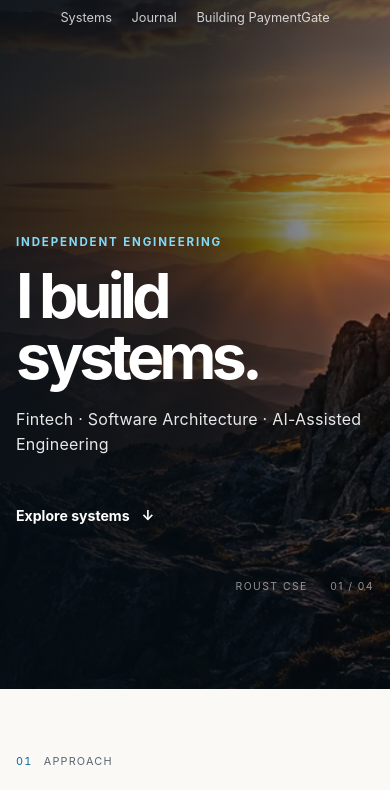
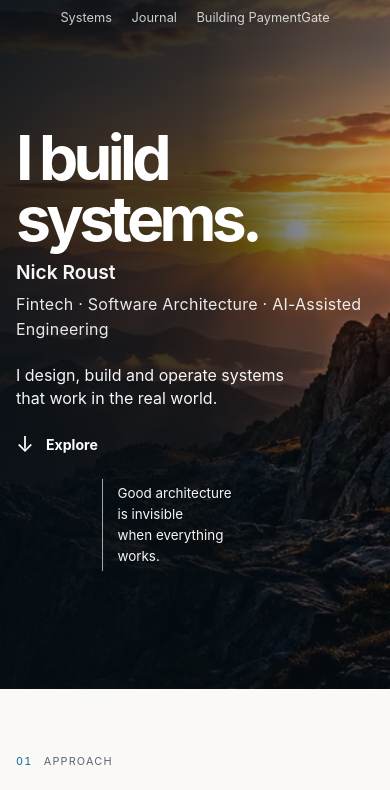
Before and after one commit to nick-roust/roust-us, an Astro site: page / in a window 390 px wide. Shown: the part 54-844 px from the top of the page. Built offline with nearby package versions, Linux system fonts and the light colour scheme; Astro itself is replaced by a stand-in of ours.

Commit message:
feat(pf005): refine hero content composition

```diff
--- a/src/pages/index.astro
+++ b/src/pages/index.astro
@@ -41,11 +41,16 @@ import SocialProfiles from '../components/SocialProfiles.astro';
         />
       </picture>
       <div class="container hero__inner">
-        <p class="eyebrow hero__eyebrow">Independent engineering</p>
-        <h1 id="hero-title">I build systems.</h1>
-        <p class="hero__descriptor">Fintech · Software Architecture · AI-Assisted Engineering</p>
-        <a class="text-link hero__link" href="#systems">Explore systems <span aria-hidden="true">↓</span></a>
-        <div class="hero__index" aria-hidden="true"><span>ROUST CSE</span><span>01 / 04</span></div>
+        <div class="hero__copy">
+          <h1 id="hero-title">I build systems.</h1>
+          <p class="hero__author">Nick Roust</p>
+          <p class="hero__descriptor">Fintech · Software Architecture · AI-Assisted Engineering</p>
+          <p class="hero__statement">I design, build and operate systems<br />that work in the real world.</p>
+          <a class="text-link hero__link" href="#systems"><span aria-hidden="true">↓</span>Explore</a>
+        </div>
+        <aside class="hero__thesis" aria-label="Architecture principle">
+          <p>Good architecture<br />is invisible<br />when everything<br />works.</p>
+        </aside>
       </div>
     </section>
 
--- a/src/styles/global.css
+++ b/src/styles/global.css
@@ -150,11 +150,17 @@ html:not(.js) .theme-toggle { display: none; }
 .hero__image { display: block; object-fit: cover; object-position: center 52%; }
 .hero__inner { position: relative; z-index: 1; padding-top: 7rem; padding-bottom: 6rem; }
 .eyebrow { margin: 0 0 1rem; color: var(--muted); font-size: 0.72rem; font-weight: 700; letter-spacing: 0.16em; line-height: 1.3; text-transform: uppercase; }
-.hero__eyebrow { color: #80dafa; }
 .hero h1 { max-width: 13ch; margin: 0 0 1.25rem; color: #fff; font-size: clamp(3.7rem, 9.5vw, 8rem); font-weight: 650; letter-spacing: -0.075em; line-height: 0.97; }
-.hero__descriptor { max-width: 42rem; margin: 0; color: rgba(255,255,255,0.9); font-size: clamp(1rem, 2vw, 1.3rem); letter-spacing: 0.015em; }
-.hero__link { display: inline-flex; gap: 0.9rem; align-items: center; margin-top: 3rem; color: #fff; }
-.hero__index { position: absolute; right: 0; bottom: 2.8rem; display: flex; gap: 1.4rem; color: rgba(255,255,255,0.54); font-size: 0.65rem; letter-spacing: 0.14em; }
+.hero__copy { max-width: 56rem; }
+.hero__author { margin: -0.55rem 0 0.35rem; color: rgba(255,255,255,0.96); font-size: clamp(1.2rem, 2.2vw, 1.55rem); font-weight: 620; line-height: 1.35; }
+.hero__descriptor { max-width: 42rem; margin: 0; color: rgba(255,255,255,0.9); font-size: clamp(1rem, 2vw, 1.3rem); font-weight: 400; letter-spacing: 0.015em; }
+.hero__statement { max-width: 34rem; margin: 2.15rem 0 0; color: rgba(255,255,255,0.96); font-size: clamp(1rem, 1.65vw, 1.2rem); line-height: 1.45; }
+.hero__link { display: inline-flex; gap: 1.2rem; align-items: center; margin-top: 2.2rem; color: #fff; }
+.hero__link span { font-size: 1.35rem; font-weight: 400; line-height: 1; }
+.hero__link:hover span { transform: translateY(0.16rem); }
+.hero__thesis { position: absolute; right: 0; bottom: 3.4rem; width: 15.5rem; padding: 0.25rem 0 0.25rem 1.1rem; border-left: 1px solid rgba(255,255,255,0.64); color: rgba(255,255,255,0.96); }
+.hero__thesis::before { position: absolute; z-index: -1; inset: -0.85rem -1rem -0.85rem -1.2rem; background: linear-gradient(90deg, rgba(5,13,19,0.4), rgba(5,13,19,0.08) 75%, transparent); content: ""; }
+.hero__thesis p { margin: 0; font-size: 0.9rem; line-height: 1.55; }
 @media (prefers-color-scheme: dark) {
   :root[data-theme="system"] .hero::before { background: linear-gradient(90deg, rgba(5, 13, 19, 0.76) 0%, rgba(5, 13, 19, 0.54) 34%, rgba(5, 13, 19, 0.08) 76%), linear-gradient(0deg, rgba(5, 13, 19, 0.44), transparent 48%), linear-gradient(180deg, rgba(5, 13, 19, 0.52), transparent 24%); }
 }
@@ -277,11 +283,14 @@ html:not(.js) .theme-toggle { display: none; }
   .header-actions { grid-column: 2; grid-row: 1; }
   .header-github, .theme-toggle { width: 2.5rem; height: 2.5rem; }
   .hero { min-height: 680px; min-height: 88svh; }
-  .hero__inner { padding-top: 14rem; padding-bottom: 6rem; }
+  .hero__inner { padding-top: 8rem; padding-bottom: 4rem; }
   .hero h1 { font-size: clamp(3.5rem, 16vw, 6rem); }
   .hero__descriptor { max-width: 28rem; }
+  .hero__statement { max-width: 27rem; margin-top: 1.4rem; font-size: 1rem; }
+  .hero__link { margin-top: 1.45rem; }
+  .hero__thesis { position: relative; right: auto; bottom: auto; width: min(17rem, 100%); margin: 1.3rem 0 0 auto; padding-left: 0.9rem; }
+  .hero__thesis p { font-size: 0.84rem; }
   .hero__image { object-position: 100% center; }
-  .hero__index { right: 0; bottom: 1.8rem; }
   .intro-section__grid, .journal-section__grid, .paymentgate-section__grid, .contact-section__grid { grid-template-columns: 1fr; gap: 1.5rem; }
   .section-index { flex-direction: row; gap: 0.7rem; }
   .process-line, .journal-section__mark, .paymentgate-section__image { grid-column: auto; }
```
Also changed, not shown: design/references/hero-v2-review/README.md, design/references/hero-v2-review/desktop-dark.png, design/references/hero-v2-review/desktop-light.png, design/references/hero-v2-review/mobile-dark.png, design/references/hero-v2-review/mobile-light.png.
